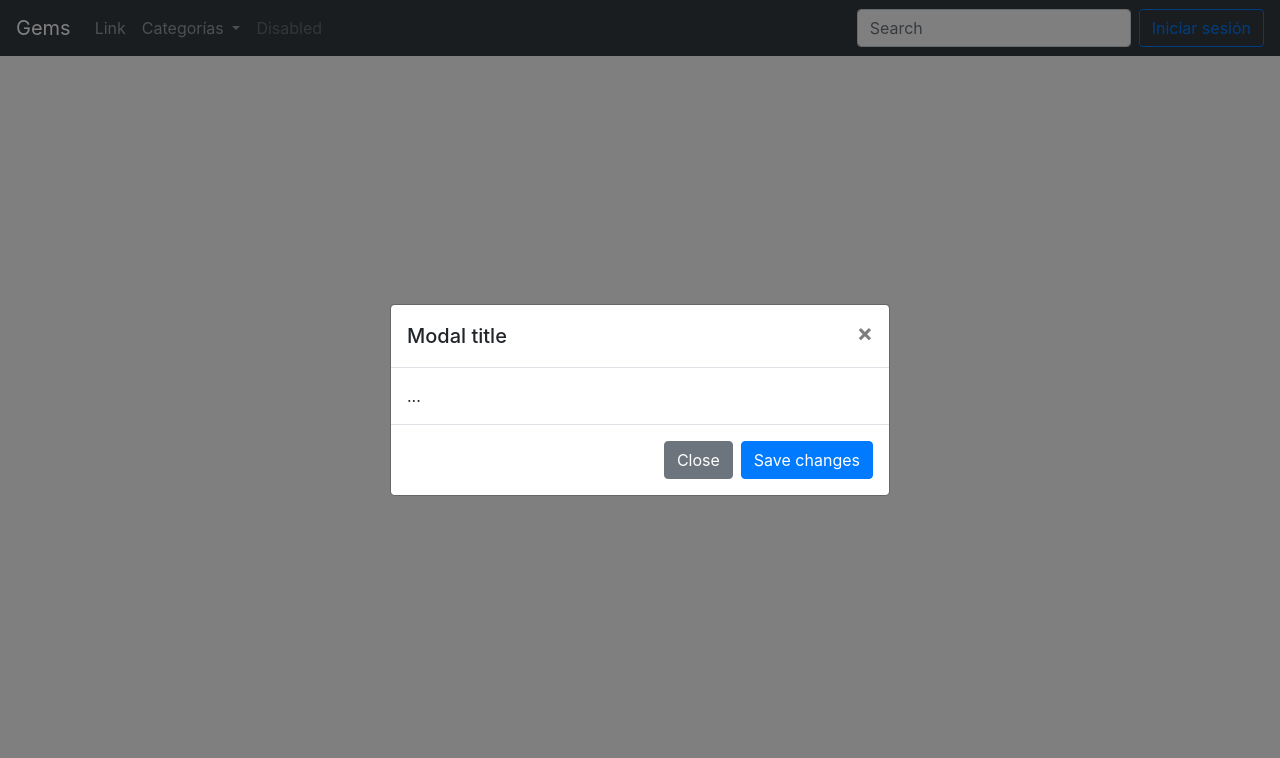
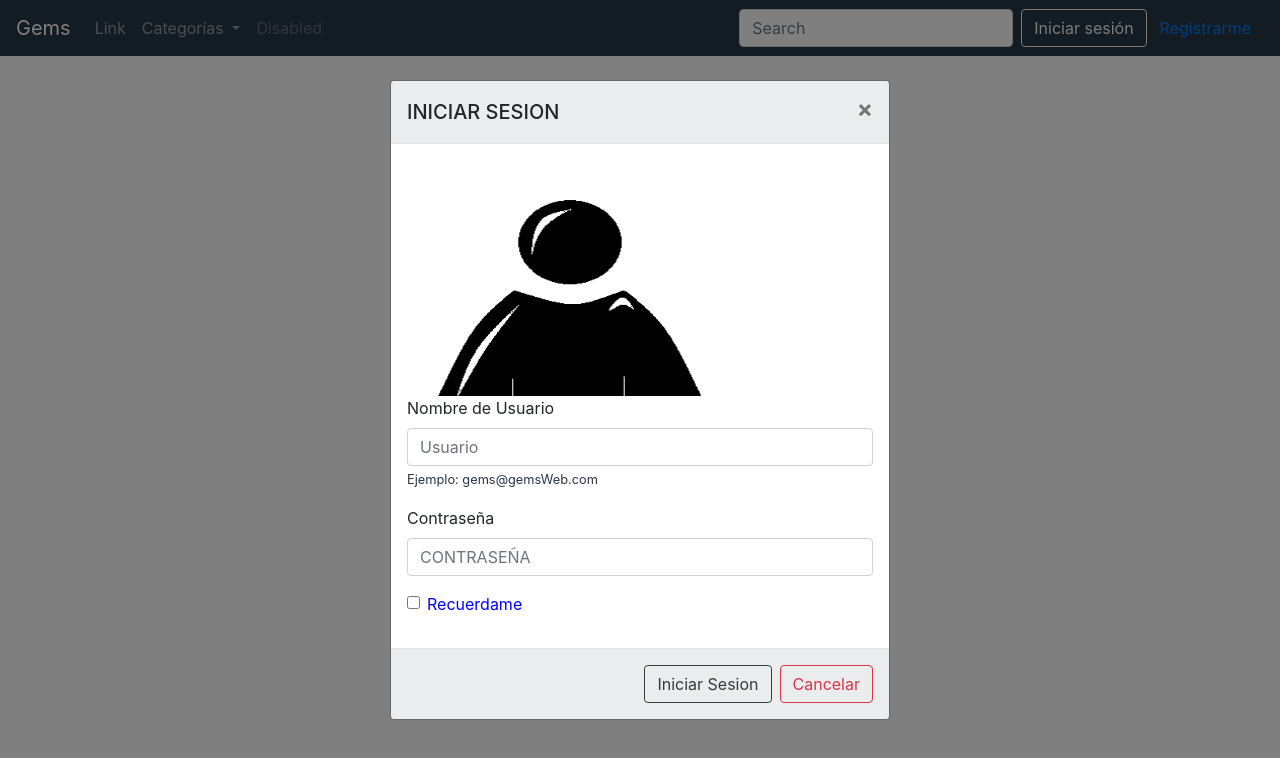
Before and after one commit to fredygamba/GemsWeb, an Angular app: page / in a window 1280 px wide. Both pictures are taken after a click on the button "Iniciar sesión". Shown: the top 758 px of the page. Built offline with nearby package versions, Linux system fonts and the light colour scheme.

Commit message:
menu registrar-inicio

```diff
--- a/src/app/components/menu/menu.component.html
+++ b/src/app/components/menu/menu.component.html
@@ -1,4 +1,4 @@
-<nav class="navbar navbar-expand-lg navbar-dark bg-dark">
+<nav class="navbar navbar-expand-lg navbar-dark " style="background-color: #273746 ;">
   <a class="navbar-brand" href="#">Gems</a>
   <button class="navbar-toggler" type="button" data-toggle="collapse" data-target="#navbarSupportedContent"
     aria-controls="navbarSupportedContent" aria-expanded="false" aria-label="Toggle navigation">
@@ -29,9 +29,13 @@
     <form class="form-inline my-2 my-lg-0">
       <input class="form-control mr-sm-2" type="search" placeholder="Search" aria-label="Search">
     </form>
+    <div id="login" class="contenedor-div">
+      <button type="button" class="btn btn-outline-light" data-toggle="modal" data-target="#loginModal">Iniciar
+        sesión</button>
+        <button type="button" class="btn btn-link" data-toggle="modal" data-target="#registerModal">Registrarme</button>
+      <!-- <a style="text-align: end;" data-toggle="modal" data-target="#registerModal">Registrarme</a> -->
+    </div>
 
-        <button type="button" class="btn btn-outline-primary" data-toggle="modal"
-            data-target="#loginModal">Iniciar sesión</button>
   </div>
 </nav>
 
@@ -40,20 +44,124 @@
   aria-hidden="true">
   <div class="modal-dialog modal-dialog-centered" role="document">
     <div class="modal-content">
-            <div class="modal-header">
-                <h5 class="modal-title" id="exampleModalCenterTitle">Modal title</h5>
+      <div class="modal-header" style="background-color: #EAECEE;">
+        <h5 class="modal-title" id="exampleModalCenterTitle" style="text-align: center;">INICIAR SESION</h5>
         <button type="button" class="close" data-dismiss="modal" aria-label="Close">
           <span aria-hidden="true">&times;</span>
         </button>
       </div>
       <div class="modal-body">
-                ...
+        <!-- FORM LOGIN -->
+        <form>
+          <div>
+            <div class="container-fluid">
+              <img src="img/logo.png" class="img-rounded" alt="logo" width="304" height="236" />
             </div>
-            <div class="modal-footer">
-                <button type="button" class="btn btn-secondary" data-dismiss="modal">Close</button>
-                <button type="button" class="btn btn-primary" (click)="login()">Save changes</button>
+          </div>
+          <div class="form-group">
+            <label for="exampleInputEmail1">Nombre de Usuario</label>
+            <input type="email" class="form-control" id="inputUsuario" placeholder="Usuario"
+              aria-describedby="emailHelp">
+            <small id="emailHelp" class="form-text text-muted">
+              <p style="color: #273746;">Ejemplo: gems@gemsWeb.com</p>
+            </small>
+          </div>
+          <div class="form-group">
+            <label for="exampleInputPassword1">Contraseña</label>
+            <input type="password" class="form-control" id="inputContrasenia" placeholder="CONTRASEÑA">
+          </div>
+          <div class="form-group form-check">
+            <input type="checkbox" class="form-check-input" id="checkRecuerdame">
+            <label class="form-check-label" for="exampleCheck1" style="color: blue;">Recuerdame</label>
+          </div>
+        </form>
+        <!-- END FORM LOGIN -->
+      </div>
+      <div class="modal-footer" style="background-color: #EAECEE;">
+        <button type="button" class="btn btn-outline-dark" (click)="login()">Iniciar Sesion</button>
+        <button type="button" class="btn btn-outline-danger" data-dismiss="modal">Cancelar</button>
       </div>
     </div>
   </div>
 </div>
 <!-- Modal close -->
+
+<!-- Modal Register -->
+<div class="modal fade" id="registerModal" tabindex="-1" role="dialog"
+  aria-labelledby="exampleModalScrollableTitle" aria-hidden="true">
+  <div class="modal-dialog modal-dialog-scrollable" role="document">
+    <div class="modal-content">
+      <div class="modal-header" style="background-color: #EAECEE;">
+        <h5 class="modal-title" id="exampleModalScrollableTitle">REGISTRAR</h5>
+        <button type="button" class="close" data-dismiss="modal" aria-label="Close">
+          <span aria-hidden="true">&times;</span>
+        </button>
+      </div>
+      <div class="modal-body">
+        <!-- FORM REGISTRARSE -->
+        <form>
+          <div class="form-group">
+            <label for="exampleInputEmail1">Nombre de Usuario</label>
+            <input type="email" class="form-control" id="inputNombreRegistro" placeholder="Nombre"
+              aria-describedby="emailHelp">
+          </div>
+          <div class="form-group">
+            <label for="exampleInputEmail1">Apellido de Usuario</label>
+            <input type="email" class="form-control" id="inputApellidoRegistro" placeholder="Apellido"
+              aria-describedby="emailHelp">
+          </div>
+          <div class="form-group">
+            <label for="exampleInputEmail1">Email</label>
+            <input type="email" class="form-control" id="inputApellidoRegistro" placeholder="Correo Electronico"
+              aria-describedby="emailHelp">
+            <small id="emailHelp" class="form-text text-muted">
+              <p style="color: #273746;">Ejemplo: gems@gemsWeb.com</p>
+            </small>
+          </div>
+          <div class="form-group">
+            <label for="exampleInputPassword1">Contraseña</label>
+            <input type="password" class="form-control" placeholder="Contraseña" id="inputContrasenia">
+          </div>
+          <div class="form-group">
+            <label for="exampleInputPassword1">Confirmar Contraseña</label>
+            <input type="password" class="form-control" placeholder="Confirmar Contraseña" id="inputConfContrasenia">
+          </div>
+          <div class="form-group form-check">
+            <input type="checkbox" class="form-check-input" id="exampleCheck1">
+            <label class="form-check-label" for="exampleCheck1">Acepto <a style="text-align: end;" data-toggle="modal" data-target="#modalTerminoCondiciones"
+                style="color:lightseagreen;">Condiciones de uso</a></label>
+          </div>
+        </form>
+        <!-- END FORM REGISTRARSE -->
+      </div>
+      <div class="modal-footer" style="background-color: #EAECEE;">
+        <button type="button" class="btn btn-outline-dark" (click)="register()">Registrarme</button>
+        <button type="button" class="btn btn-outline-danger" data-dismiss="modal">Cancelar</button>
+      </div>
+    </div>
+  </div>
+</div>
+<!-- Model register end -->
+
+<!-- Modal Condiciones de uso -->
+<div class="modal fade" id="modalTerminoCondiciones" style="background-color: #EBEDEF ;" tabindex="-1" role="dialog" aria-labelledby="exampleModalCenterTitle" aria-hidden="true">
+  <div class="modal-dialog modal-dialog-centered" role="document">
+    <div class="modal-content">
+      <div class="modal-header" style="background-color: #EAECEE;">
+        <h5 class="modal-title" id="exampleModalCenterTitle">TERMINOS DE CONDICIONES DE USO</h5>
+        <button type="button" class="close" data-dismiss="modal" aria-label="Close">
+          <span aria-hidden="true">&times;</span>
+        </button>
+      </div>
+      <div class="modal-body">
+        <p>Al acceder, consultar o utilizar el Sitio Web, los Usuarios (“Vd.”, “usted”, “Usuario”, o “usuario”) aceptan cumplir los términos y condiciones
+          establecidos en este Contrato. En caso de que usted no acepte quedar vinculado por los presentes términos y condiciones, no podrá acceder a, ni
+          utilizar, el Sitio Web.</p>
+      </div>
+      <div class="modal-footer" style="background-color: #EAECEE;">
+        <button type="button" class="btn btn-outline-dark" data-dismiss="modal">Acepto</button>
+      </div>
+    </div>
+  </div>
+</div>
+<!-- Modal Condiciones de uso end -->
--- a/src/app/components/menu/menu.component.scss
+++ b/src/app/components/menu/menu.component.scss
@@ -0,0 +1,8 @@
+.centrar-img{
+    position: fixed;
+    width: 200px;
+    height: 100px;
+    display: flex;
+    align-items: center;
+    justify-content: center;
+}
--- a/src/app/components/menu/menu.component.ts
+++ b/src/app/components/menu/menu.component.ts
@@ -6,10 +6,15 @@
   styleUrls: ['./menu.component.scss']
 })
 export class MenuComponent {
-
   constructor() { }
 
   login() {
-    alert("Iniciando sesión...");
+    var usuario = <HTMLInputElement> document.getElementById("inputUsuario");
+    alert("Iniciando sesión..." + usuario);
   }
+
+  register(){
+    alert("Registrando Usuario.....");
+  }
+
 }
```
Also changed, not shown: src/img/logo.png (added). Lines whose indentation alone changed are shown as unchanged.
